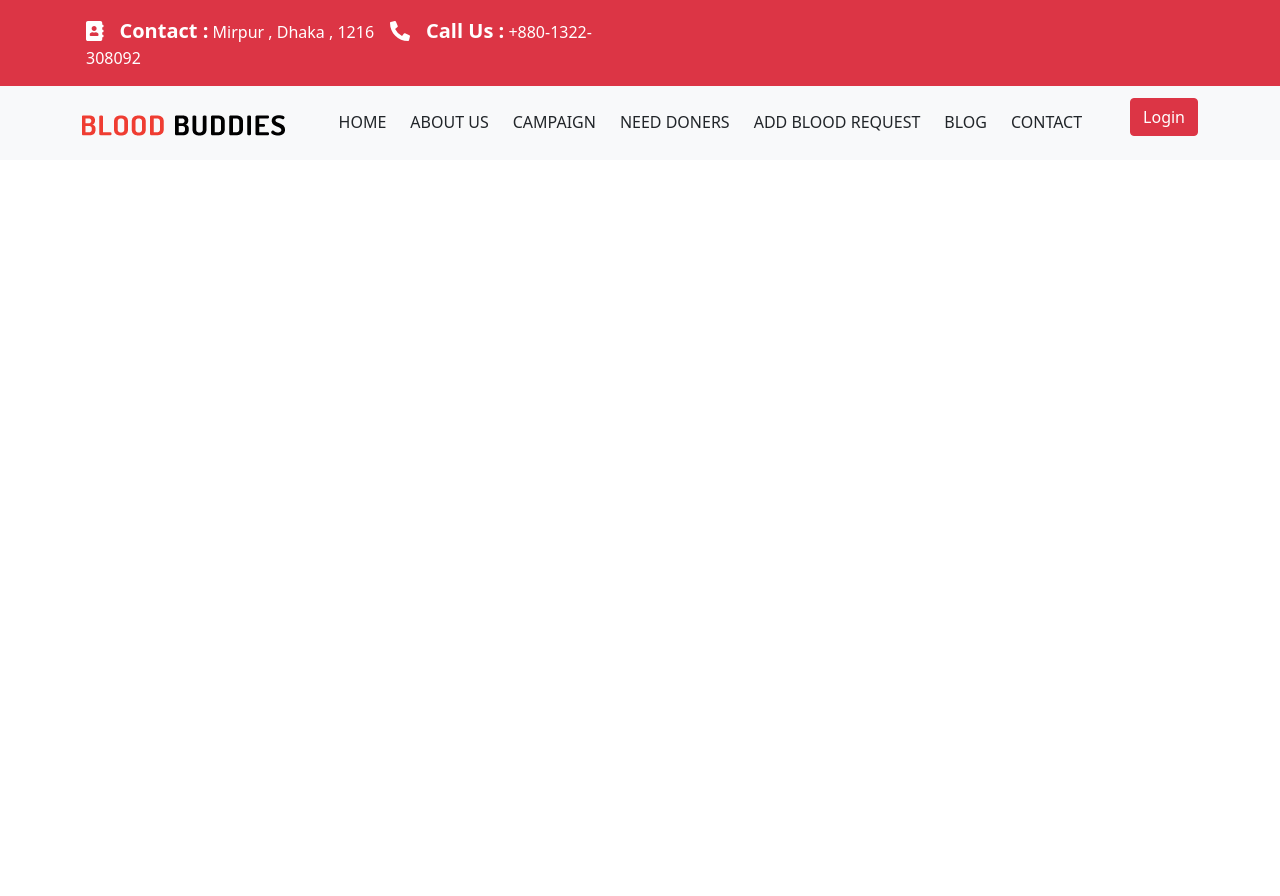
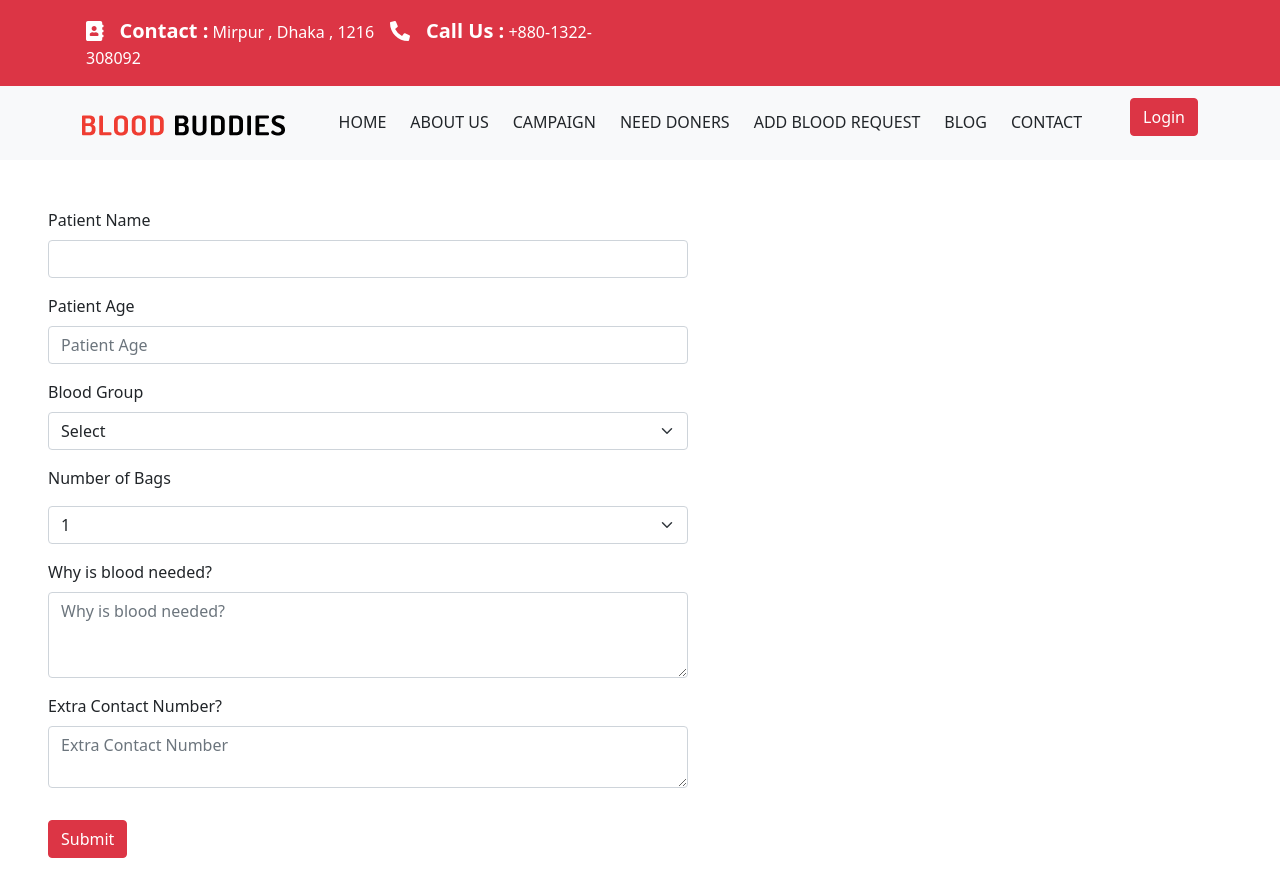
Before and after one commit to isti2623/Blood-Buddies-Client, a React (Create React App) app: page /addBloodRequest in a window 1280 px wide. Shown: the top 896 px of the page. Before the commit the page ends 800 px from the top, so only its background shows below. Built offline with nearby package versions, Linux system fonts and the light colour scheme; no server answers.

Commit message:
update add blood req

```diff
--- a/src/Pages/AddBloodRequest/AddBloodRequest/AddBloodRequest.js
+++ b/src/Pages/AddBloodRequest/AddBloodRequest/AddBloodRequest.js
@@ -1,12 +1,65 @@
 import React from 'react';
+import { Form, Button, NavDropdown } from 'react-bootstrap';
+import useAuth from '../../../hooks/useAuth';
 import Navigation from '../../Shared/Navigation/Navigation';
 import TopHeader from '../../Shared/TopHeader/TopHeader';
 
 const AddBloodRequest = () => {
+    const { user } = useAuth();
     return (
         <div>
             <TopHeader></TopHeader>
             <Navigation></Navigation>
+            <Form className='w-50 my-5 ms-5'>
+                <Form.Group className="mb-3">
+                    <Form.Label>Patient Name</Form.Label>
+                    <Form.Control type="text" placeholder={user.displayName} />
+                </Form.Group>
+
+                <Form.Group className="mb-3">
+                    <Form.Label>Patient Age</Form.Label>
+                    <Form.Control type="number" placeholder='Patient Age' />
+                </Form.Group>
+
+
+
+                <Form.Label>Blood Group</Form.Label>
+                <Form.Select aria-label="Default select example">
+                    <option>Select</option>
+                    <option value="1">A+</option>
+                    <option value="2">A-</option>
+                    <option value="3">B+</option>
+                    <option value="4">B-</option>
+                    <option value="5">O+</option>
+                    <option value="6">O-</option>
+                    <option value="7">AB+</option>
+                    <option value="8">AB-</option>
+                </Form.Select>
+
+                <Form.Label className='my-3'>Number of Bags</Form.Label>
+                <Form.Select aria-label="Default select example">
+                    <option>1</option>
+                    <option value="1">2</option>
+                    <option value="2">3</option>
+                    <option value="3">4</option>
+                    <option value="3">5</option>
+                    <option value="3">6</option>
+                </Form.Select>
+
+                <Form.Group className="mb-3   mt-3">
+                    <Form.Label>Why is blood needed?</Form.Label>
+                    <Form.Control placeholder='Why is blood needed?' as="textarea" rows={3} />
+                </Form.Group>
+
+                <Form.Group className="mb-3   mt-3">
+                    <Form.Label>Extra Contact Number?</Form.Label>
+                    <Form.Control placeholder='Extra Contact Number' as="textarea" rows={2} />
+                </Form.Group>
+
+                <Button className='mt-3' variant="danger" type="submit">
+                    Submit
+                </Button>
+            </Form>
         </div>
     );
 };
```
